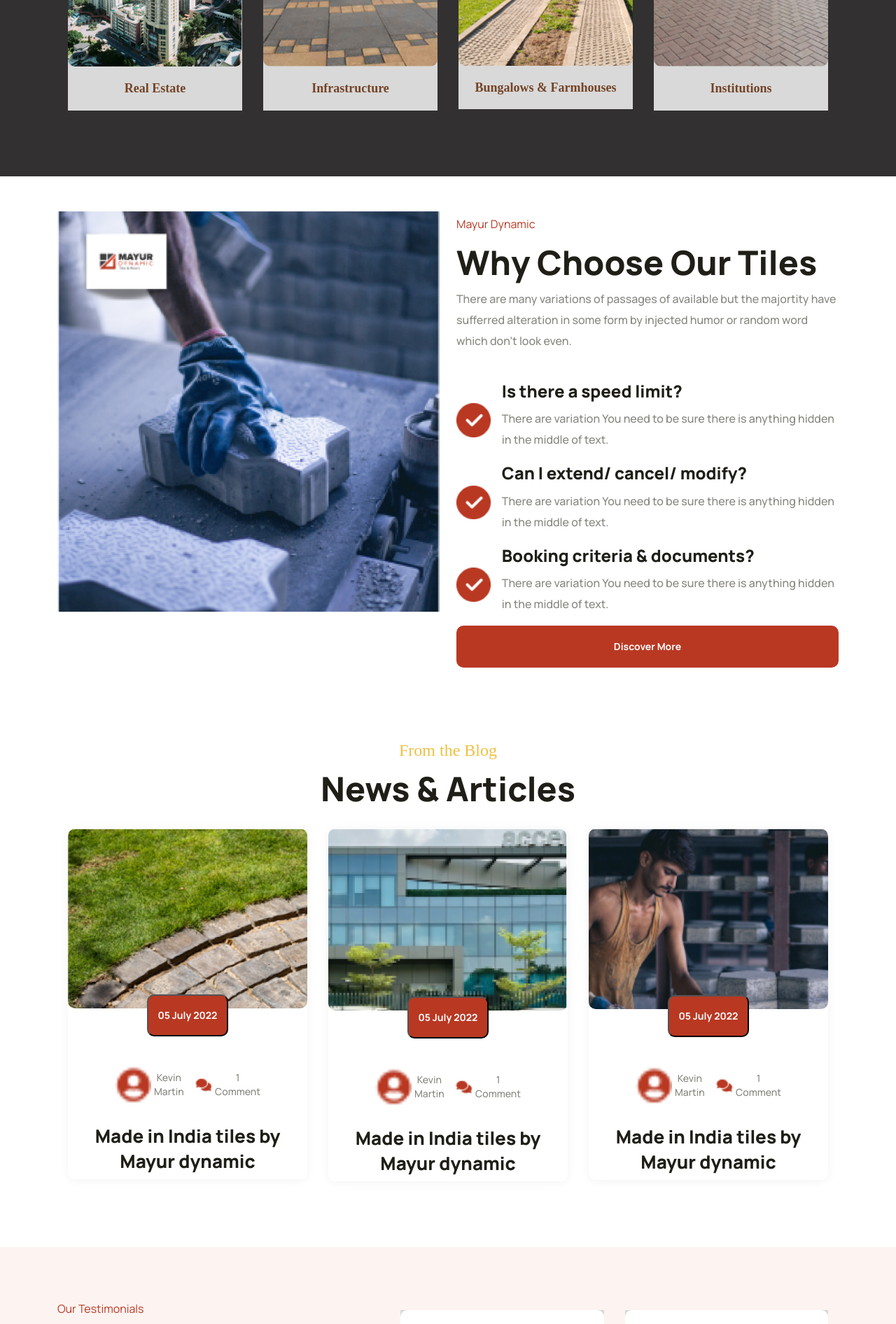
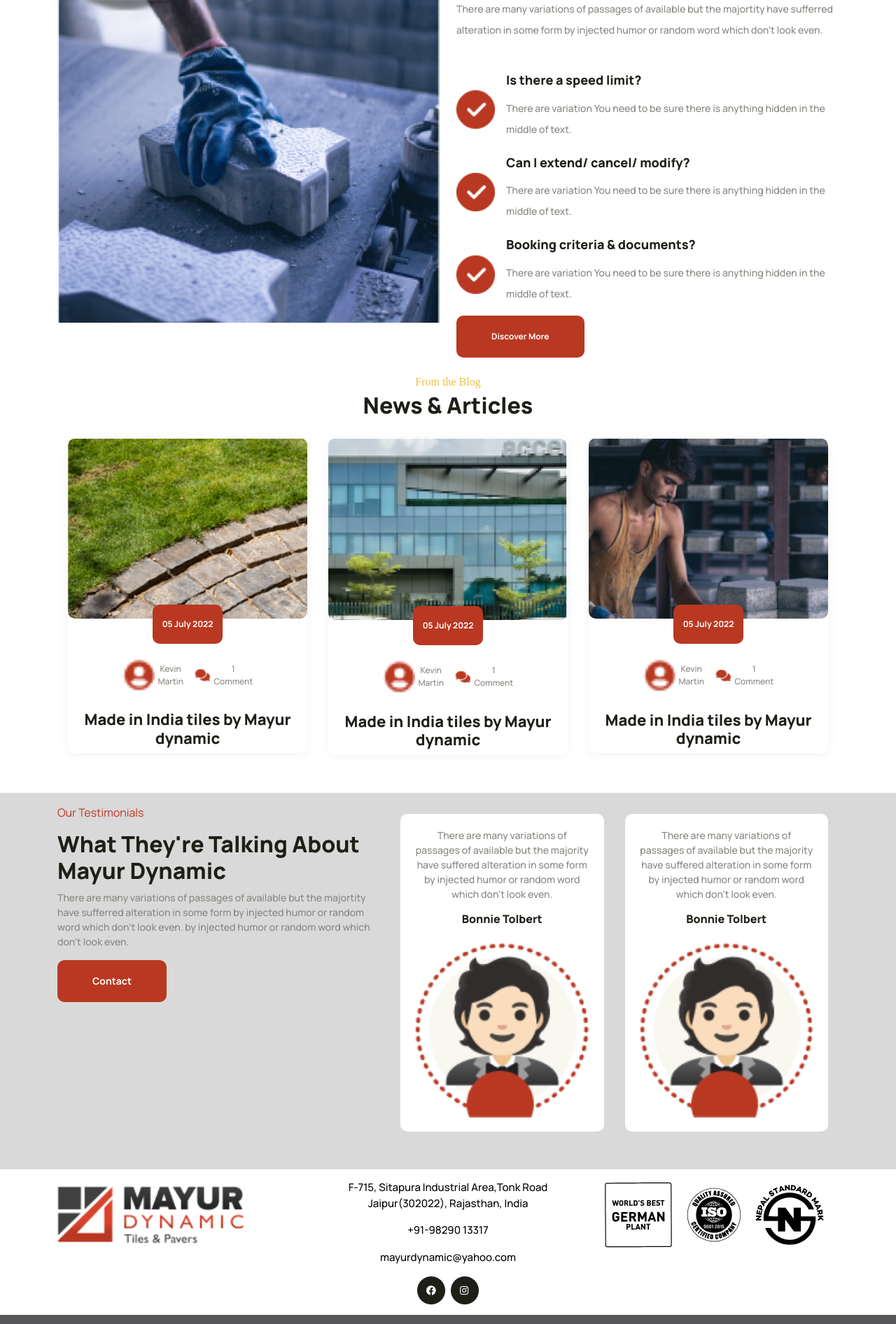
Before and after one commit to ItsAniketFrontend/Mayur-Tiles, a PHP site: page / in a window 1280 px wide. Shown: the part 3440-5332 px from the top of the page at 70% size. Run offline with PHP 8.4, Linux system fonts and the light colour scheme; some libraries are stand-ins or nearby versions; some web fonts are replaced.

Commit message:
Some Changes in Heoght is Done From My Side To Share toh the Client

```diff
--- a/CSS/style.css
+++ b/CSS/style.css
@@ -234,7 +226,7 @@ header nav button {
 }
 
 .home-applications {
-  padding: 50px 0px;
+  padding: 15px 0px;
   background: #323031;
 }
 .home-applications h2 {
@@ -277,13 +272,13 @@ header nav button {
 }
 
 .home-why-choose-us {
-  padding: 50px 0px;
+  padding: 15px 0px;
   overflow: hidden;
 }
 .home-why-choose-us h6 {
   color: var(--Primary, #B93822);
   font-family: Manrope;
-  font-size: 16px;
+  font-size: 14px;
   font-style: normal;
   font-weight: 400;
   line-height: 36px;
@@ -292,7 +287,7 @@ header nav button {
 .home-why-choose-us h2 {
   color: #1F1E17;
   font-family: Manrope;
-  font-size: 48px;
+  font-size: 32px;
   font-style: normal;
   font-weight: 800;
   line-height: 57.6px;
@@ -301,7 +296,7 @@ header nav button {
 .home-why-choose-us h3 {
   color: #1F1E17;
   font-family: Manrope;
-  font-size: 24px;
+  font-size: 18px;
   font-style: normal;
   font-weight: 800;
   line-height: 33.6px;
@@ -310,7 +305,7 @@ header nav button {
 .home-why-choose-us p {
   color: #878680;
   font-family: Manrope;
-  font-size: 16px;
+  font-size: 14px;
   font-style: normal;
   font-weight: 500;
   line-height: 30px;
@@ -321,11 +316,13 @@ header nav button {
   background: var(--Primary, #B93822);
   border: none;
   padding: 15px 50px;
+  width: -moz-fit-content;
+  width: fit-content;
 }
 .home-why-choose-us button a {
   color: #FFF;
   font-family: Manrope;
-  font-size: 14px;
+  font-size: 12px;
   font-style: normal;
   font-weight: 700;
   line-height: 30px;
@@ -334,8 +331,8 @@ header nav button {
 }
 
 .home-testimonials {
-  background: var(--Color, #FDF4F2);
-  padding: 70px 0px;
+  background: #D9D9D9;
+  padding: 10px 0px;
 }
 .home-testimonials h6 {
   color: var(--Primary, #B93822);
@@ -349,29 +346,23 @@ header nav button {
 .home-testimonials h2 {
   color: #1F1E17;
   font-family: Manrope;
-  font-size: 48px;
+  font-size: 32px;
   font-style: normal;
   font-weight: 800;
-  line-height: 57.6px;
-  /* 120% */
 }
 .home-testimonials h3 {
   color: #1F1E17;
   font-family: Manrope;
-  font-size: 24px;
+  font-size: 16px;
   font-style: normal;
   font-weight: 800;
-  line-height: 30px;
-  /* 125% */
 }
 .home-testimonials p {
   color: #878680;
   font-family: Manrope;
-  font-size: 16px;
+  font-size: 14px;
   font-style: normal;
   font-weight: 500;
-  line-height: 30px;
-  /* 187.5% */
 }
 .home-testimonials button {
   border-radius: 10px;
@@ -414,27 +405,25 @@ header nav button {
 }
 
 .home-news {
-  padding: 50px 0px;
+  padding: 10px 0px;
 }
 .home-news h2 {
   color: #1F1E17;
   text-align: center;
   font-family: Manrope;
-  font-size: 48px;
+  font-size: 32px;
   font-style: normal;
   font-weight: 800;
-  line-height: 57.6px;
-  /* 120% */
 }
 .home-news h6 {
   color: #EEC044;
   text-align: center;
   font-family: "Covered By Your Grace";
-  font-size: 24px;
+  font-size: 16px;
   font-style: normal;
   font-weight: 400;
-  line-height: 36px;
-  /* 150% */
+  margin-bottom: 0px;
+  padding-bottom: 5px;
 }
 .home-news .post-slide {
   flex-shrink: 0;
@@ -455,33 +444,30 @@ header nav button {
   color: #FFF;
   text-align: center;
   font-family: Manrope;
-  font-size: 14px;
+  font-size: 12px;
   font-style: normal;
   font-weight: 700;
   line-height: 40px;
   /* 285.714% */
   padding: 8px 14px;
-  margin-bottom: 30px;
+  margin-bottom: 10px;
+  border: none;
 }
 .home-news .post-slide h3 {
   color: #1F1E17;
   text-align: center;
   font-family: Manrope;
-  font-size: 26px;
+  font-size: 22px;
   font-style: normal;
   font-weight: 800;
-  line-height: 36px;
-  /* 138.462% */
 }
 .home-news .post-slide p {
   color: #878680;
   text-align: center;
   font-family: Manrope;
-  font-size: 14px;
+  font-size: 12px;
   font-style: normal;
   font-weight: 500;
-  line-height: 20px;
-  /* 142.857% */
 }
 .home-news .owl-controls .owl-buttons {
   text-align: center;
@@ -1030,21 +1017,19 @@ header nav button {
 }
 
 .foot {
-  background: #24231D;
-  padding: 50px 0px;
+  background: #fff;
+  padding: 15px 0px;
 }
 .foot p {
-  color: #fff;
+  color: #000;
   font-family: Manrope;
-  font-size: 17px;
+  font-size: 15px;
   font-style: normal;
   font-weight: 500;
-  line-height: 26px;
-  /* 173.333% */
 }
 .foot svg {
   background: #fff !important;
-  color: #fff !important;
+  color: #000 !important;
 }
 
 .low-foot {
--- a/CSS/style.scss
+++ b/CSS/style.scss
@@ -257,7 +248,7 @@ header nav {
 }
 
 .home-applications {
-    padding: 50px 0px;
+    padding: 15px 0px;
     background: #323031;
 
     h2 {
@@ -360,8 +353,71 @@ header nav {
 }
 
 .home-why-choose-us {
-    padding: 50px 0px;
+    padding: 15px 0px;
     overflow: hidden;
+
+    h6 {
+        color: var(--Primary, #B93822);
+        font-family: Manrope;
+        font-size: 14px;
+        font-style: normal;
+        font-weight: 400;
+        line-height: 36px;
+        /* 225% */
+    }
+
+    h2 {
+        color: #1F1E17;
+        font-family: Manrope;
+        font-size: 32px;
+        font-style: normal;
+        font-weight: 800;
+        line-height: 57.6px;
+        /* 120% */
+    }
+
+    h3 {
+        color: #1F1E17;
+        font-family: Manrope;
+        font-size: 18px;
+        font-style: normal;
+        font-weight: 800;
+        line-height: 33.6px;
+        /* 140% */
+    }
+
+    p {
+        color: #878680;
+        font-family: Manrope;
+        font-size: 14px;
+        font-style: normal;
+        font-weight: 500;
+        line-height: 30px;
+        /* 187.5% */
+    }
+
+    button {
+        border-radius: 10px;
+        background: var(--Primary, #B93822);
+        border: none;
+        padding: 15px 50px;
+        width: fit-content;
+        a {
+            color: #FFF;
+            font-family: Manrope;
+            font-size: 12px;
+            font-style: normal;
+            font-weight: 700;
+            line-height: 30px;
+            /* 214.286% */
+            text-decoration: none;
+        }
+    }
+}
+
+.home-testimonials {
+    background: #D9D9D9;
+    padding: 10px 0px;
 
     h6 {
         color: var(--Primary, #B93822);
@@ -376,94 +432,25 @@ header nav {
     h2 {
         color: #1F1E17;
         font-family: Manrope;
-        font-size: 48px;
+        font-size: 32px;
         font-style: normal;
         font-weight: 800;
-        line-height: 57.6px;
-        /* 120% */
     }
 
     h3 {
         color: #1F1E17;
         font-family: Manrope;
-        font-size: 24px;
+        font-size: 16px;
         font-style: normal;
         font-weight: 800;
-        line-height: 33.6px;
-        /* 140% */
     }
 
     p {
         color: #878680;
         font-family: Manrope;
-        font-size: 16px;
+        font-size: 14px;
         font-style: normal;
         font-weight: 500;
-        line-height: 30px;
-        /* 187.5% */
-    }
-
-    button {
-        border-radius: 10px;
-        background: var(--Primary, #B93822);
-        border: none;
-        padding: 15px 50px;
-
-        a {
-            color: #FFF;
-            font-family: Manrope;
-            font-size: 14px;
-            font-style: normal;
-            font-weight: 700;
-            line-height: 30px;
-            /* 214.286% */
-            text-decoration: none;
-        }
-    }
-}
-
-.home-testimonials {
-    background: var(--Color, #FDF4F2);
-    padding: 70px 0px;
-
-    h6 {
-        color: var(--Primary, #B93822);
-        font-family: Manrope;
-        font-size: 16px;
-        font-style: normal;
-        font-weight: 400;
-        line-height: 36px;
-        /* 225% */
-    }
-
-    h2 {
-        color: #1F1E17;
-        font-family: Manrope;
-        font-size: 48px;
-        font-style: normal;
-        font-weight: 800;
-        line-height: 57.6px;
-        /* 120% */
-    }
-
-    h3 {
-        color: #1F1E17;
-        font-family: Manrope;
-        font-size: 24px;
-        font-style: normal;
-        font-weight: 800;
-        line-height: 30px;
-        /* 125% */
-    }
-
-    p {
-        color: #878680;
-        font-family: Manrope;
-        font-size: 16px;
-        font-style: normal;
-        font-weight: 500;
-        line-height: 30px;
-        /* 187.5% */
     }
 
     button {
@@ -569,28 +556,26 @@ header nav {
 }
 
 .home-news {
-    padding: 50px 0px;
+    padding: 10px 0px;
 
     h2 {
         color: #1F1E17;
         text-align: center;
         font-family: Manrope;
-        font-size: 48px;
+        font-size: 32px;
         font-style: normal;
         font-weight: 800;
-        line-height: 57.6px;
-        /* 120% */
     }
 
     h6 {
         color: #EEC044;
         text-align: center;
         font-family: "Covered By Your Grace";
-        font-size: 24px;
+        font-size: 16px;
         font-style: normal;
         font-weight: 400;
-        line-height: 36px;
-        /* 150% */
+        margin-bottom: 0px;
+        padding-bottom: 5px;
     }
 
     .post-slide {
@@ -614,36 +599,32 @@ header nav {
             color: #FFF;
             text-align: center;
             font-family: Manrope;
-            font-size: 14px;
+            font-size: 12px;
             font-style: normal;
             font-weight: 700;
             line-height: 40px;
             /* 285.714% */
             padding: 8px 14px;
-            margin-bottom: 30px;
-
+            margin-bottom: 10px;
+            border: none;
         }
 
         h3 {
             color: #1F1E17;
             text-align: center;
             font-family: Manrope;
-            font-size: 26px;
+            font-size: 22px;
             font-style: normal;
             font-weight: 800;
-            line-height: 36px;
-            /* 138.462% */
         }
 
         p {
             color: #878680;
             text-align: center;
             font-family: Manrope;
-            font-size: 14px;
+            font-size: 12px;
             font-style: normal;
             font-weight: 500;
-            line-height: 20px;
-            /* 142.857% */
         }
 
     }
@@ -1302,22 +1283,20 @@ header nav {
 }
 
 .foot {
-    background: #24231D;
-    padding: 50px 0px;
+    background: #fff;
+    padding: 15px 0px;
 
     p {
-        color: #fff;
+        color: #000;
         font-family: Manrope;
-        font-size: 17px;
+        font-size: 15px;
         font-style: normal;
         font-weight: 500;
-        line-height: 26px;
-        /* 173.333% */
     }
 
     svg {
         background: #fff !important;
-        color: #fff !important;
+        color: #000 !important;
     }
 }
 
--- a/index.php
+++ b/index.php
@@ -109,7 +109,7 @@
                     <div class="col-12">
                         <h2>Our Products</h2>
                     </div>
-                    <div class="col-lg-4 col-box  my-3" data-aos="fade-right" data-aos-delay="200" data-aos-duration="800" >
+                    <div class="col-lg-3 col-6 col-box  my-3" data-aos="fade-right" data-aos-delay="200" data-aos-duration="800" >
                         <div class="product-box">
                             <img src="Images/stone-finish-home.png" width="100%" height="auto" alt="">
                             <div class="row stone">
@@ -127,7 +127,7 @@
                             </div>
                         </div>
                     </div>
-                    <div class="col-lg-4 col-box  my-3" data-aos="fade-up" data-aos-delay="240" data-aos-duration="800" >
+                    <div class="col-lg-3 col-6 col-box  my-3" data-aos="fade-up" data-aos-delay="240" data-aos-duration="800" >
                         <div class="product-box">
                             <img src="Images/grass-grid-home.png" width="100%" height="auto" alt="">
                             <div class="row stone">
@@ -145,7 +145,7 @@
                             </div>
                         </div>
                     </div>
-                    <div class="col-lg-4 col-box  my-3" data-aos="fade-left" data-aos-delay="280" data-aos-duration="800" >
+                    <div class="col-lg-3 col-6 col-box  my-3" data-aos="fade-left" data-aos-delay="280" data-aos-duration="800" >
                         <div class="product-box">
                             <img src="Images/syltherine.png" width="100%" height="auto" alt="">
                             <div class="row stone">
@@ -165,7 +165,7 @@
                             </div>
                         </div>
                     </div>
-                    <div class="col-lg-4 col-box  my-3" data-aos="fade-right" data-aos-delay="200" data-aos-duration="800" >
+                    <div class="col-lg-3 col-6 col-box  my-3" data-aos="fade-right" data-aos-delay="200" data-aos-duration="800" >
                         <div class="product-box">
                             <img src="Images/stone-finish-home.png" width="100%" height="auto" alt="">
                             <div class="row stone">
@@ -183,7 +183,7 @@
                             </div>
                         </div>
                     </div>
-                    <div class="col-lg-4 col-box  my-3" data-aos="fade-up" data-aos-delay="240" data-aos-duration="800">
+                    <div class="col-lg-3 col-6 col-box  my-3" data-aos="fade-up" data-aos-delay="240" data-aos-duration="800">
                         <div class="product-box">
                             <img src="Images/grass-grid-home.png" width="100%" height="auto" alt="">
                             <div class="row stone">
@@ -201,7 +201,7 @@
                             </div>
                         </div>
                     </div>
-                    <div class="col-lg-4 col-box  my-3" data-aos="fade-left" data-aos-delay="280" data-aos-duration="800" >
+                    <div class="col-lg-3 col-6 col-box  my-3" data-aos="fade-left" data-aos-delay="280" data-aos-duration="800" >
                         <div class="product-box">
                             <img src="Images/syltherine.png" width="100%" height="auto" alt="">
                             <div class="row stone">
@@ -221,7 +221,7 @@
                             </div>
                         </div>
                     </div>
-                    <div class="col-lg-4 col-box  my-3" data-aos="fade-right" data-aos-delay="200" data-aos-duration="800" >
+                    <div class="col-lg-3 col-6 col-box  my-3" data-aos="fade-right" data-aos-delay="200" data-aos-duration="800" >
                         <div class="product-box">
                             <img src="Images/stone-finish-home.png" width="100%" height="auto" alt="">
                             <div class="row stone">
@@ -239,7 +239,7 @@
                             </div>
                         </div>
                     </div>
-                    <div class="col-lg-4 col-box  my-3" data-aos="fade-up" data-aos-delay="240" data-aos-duration="800">
+                    <div class="col-lg-3 col-6 col-box  my-3" data-aos="fade-up" data-aos-delay="240" data-aos-duration="800">
                         <div class="product-box">
                             <img src="Images/grass-grid-home.png" width="100%" height="auto" alt="">
                             <div class="row stone">
@@ -257,7 +257,7 @@
                             </div>
                         </div>
                     </div>
-                    <div class="col-lg-4 col-box  my-3" data-aos="fade-left" data-aos-delay="280" data-aos-duration="800" >
+                    <div class="col-lg-3 col-6 col-box  my-3" data-aos="fade-left" data-aos-delay="280" data-aos-duration="800" >
                         <div class="product-box">
                             <img src="Images/syltherine.png" width="100%" height="auto" alt="">
                             <div class="row stone">
@@ -310,8 +310,7 @@
                             <div class="post-slide text-center">
                                 <div class="application-box">
                                     <img src="Images/application-bungalow.png" width="100%" height="auto" alt="">
-                                    <h3>Bungalows &
-                                        Farmhouses</h3>
+                                    <h3>Bungalows</h3>
                                 </div>
                             </div>
 
@@ -325,8 +324,7 @@
                             <div class="post-slide text-center">
                                 <div class="application-box">
                                     <img src="Images/application-bungalow.png" width="100%" height="auto" alt="">
-                                    <h3>Bungalows &
-                                        Farmhouses</h3>
+                                    <h3>Bungalows</h3>
                                 </div>
                             </div>
 
@@ -347,7 +345,7 @@
             <div class="container">
                 <div class="row">
                     <div class="col-lg-6 my-lg-0 my-3" data-aos="fade-right" data-aos-delay="250" data-aos-duration="800" >
-                        <img src="Images/home-why-choose-us.png" width="100%" height="auto" alt="">
+                        <img src="Images/home-why-choose-us.png" class="img-fluid" alt="">
                     </div>
                     <div class="col-lg-6 my-lg-0 my-3 d-flex justify-content-center  flex-column" data-aos="fade-left" data-aos-delay="300" data-aos-duration="800" >
                         <h6>Mayur Dynamic</h6>
--- a/navbar.php
+++ b/navbar.php
@@ -35,16 +35,12 @@
         <li class="nav-item px-3">
           <a class="nav-link" href="#">Gallery</a>
         </li>
+        <li class="nav-item px-3">
+          <a class="nav-link" href="#">
+           Contact Us
+          </a>
+        </li>
       </ul>
-    </div>
-    <div class="d-none d-sm-none d-md-none d-lg-flex d-xl-flex">
-        <button>
-            Contact Us
-            <svg xmlns="http://www.w3.org/2000/svg" width="37" height="37" viewBox="0 0 37 37" fill="none">
-            <circle cx="18.5" cy="18.5" r="18.0375" stroke="white" stroke-width="0.925"/>
-            <path fill-rule="evenodd" clip-rule="evenodd" d="M16.3791 12.2959L22.2657 18.1826C22.627 18.5438 22.627 19.1295 22.2657 19.4907L16.3791 25.3774C16.0178 25.7386 15.4321 25.7386 15.0709 25.3774C14.7097 25.0162 14.7097 24.4305 15.0709 24.0692L20.3035 18.8367L15.0709 13.6041C14.7097 13.2428 14.7097 12.6572 15.0709 12.2959C15.4321 11.9347 16.0178 11.9347 16.3791 12.2959Z" fill="white"/>
-            </svg>
-        </button>
     </div>
   </div>
 </nav>
```
Also changed, not shown: other parts of CSS/style.css (+20 -24 lines), other parts of CSS/style.scss (+18 -25 lines), Images/Foot-Logo.png, wetcast-pavers.php (line endings or trailing spaces), 2 other files.
